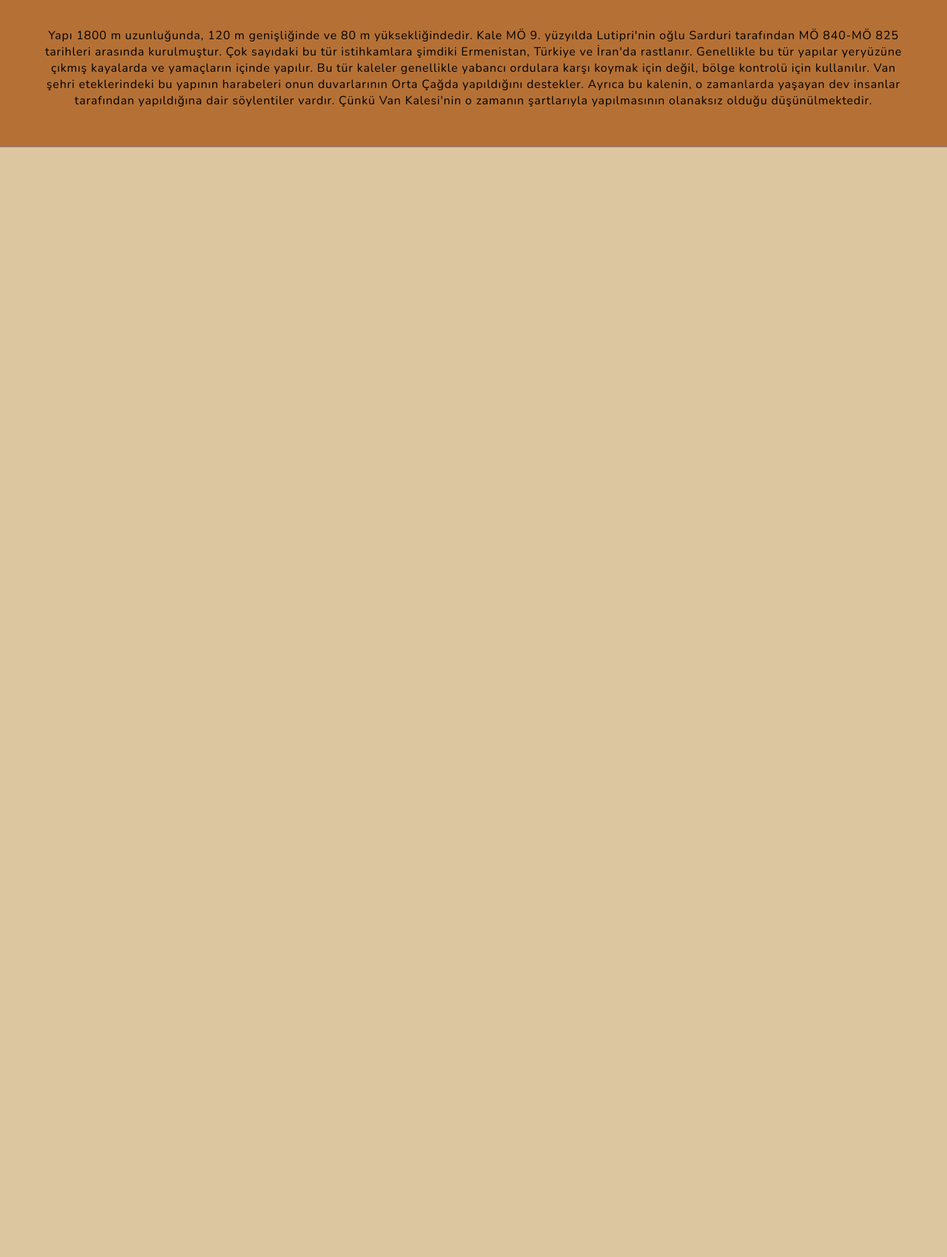
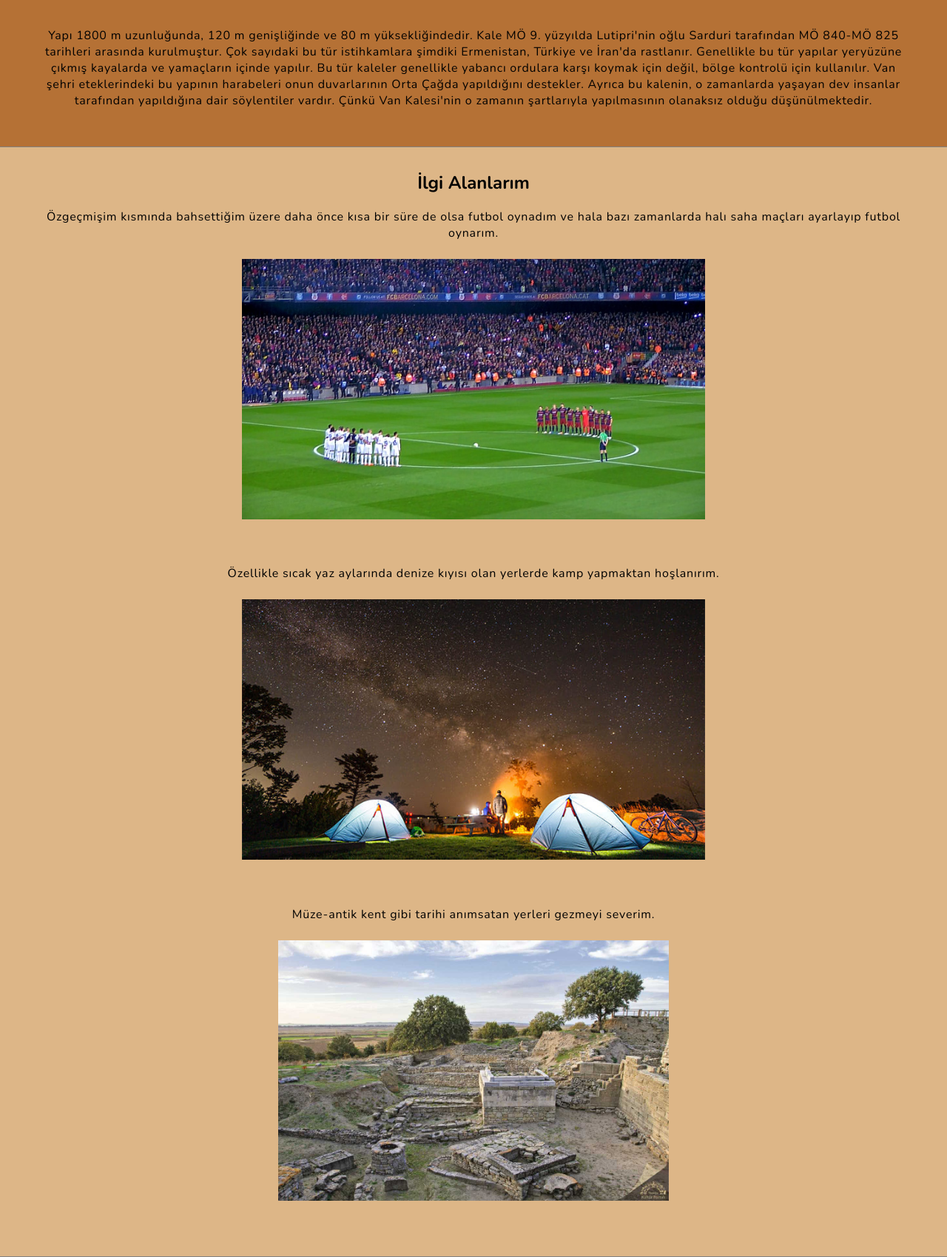
Before and after one commit to yunuis/WebSitem, a PHP site: page / in a window 1280 px wide. Shown: the part 3454-5153 px from the top of the page at 74% size. Before the commit the page ends 3653 px from the top, so only its background shows below. Run offline with PHP 8.4, Linux system fonts and the light colour scheme; some web fonts are replaced.

Commit message:
ilgi alanlarım kısmı tamamlandı

```diff
--- a/CSS/main.css
+++ b/CSS/main.css
@@ -197,3 +197,21 @@ max-height: 400px;}
     max-width: 100%;
     height: auto;
 }
+#ilgi-alanlarim{
+    display: flex;
+    flex-direction: column;
+    justify-content: center;
+    align-items: center;
+    padding: 2rem;
+    border-bottom: 1px solid grey;
+ }
+ #ilgi-alanlarim p{
+    text-align: center;
+    padding: 1.2rem;
+    letter-spacing: 0.8px;
+ }
+ #ilgi-alanlarim .img6{
+    max-width: 100%;
+    height: auto;
+    padding: 1.5rem;
+ }
--- a/index.html
+++ b/index.html
@@ -25,7 +25,7 @@
             <li><a href="#ozgecmis">Özgeçmiş</a></li>
             <li><a href="#sehrim">Şehrim</a></li>
             <li><a href="#mirasimiz">Mirasımız</a></li>
-            <li><a href="#ilgi-alanlarım">İlgi Alanlarım</a></li>
+            <li><a href="#ilgi-alanlarim">İlgi Alanlarım</a></li>
             <li><a href="#login">Login</a></li>
             <li><a href="#iletisim">İletişim</a></li>
          </ul>
@@ -221,5 +221,22 @@
                 Çünkü Van Kalesi'nin o zamanın şartlarıyla yapılmasının olanaksız olduğu düşünülmektedir.
             </p>
         </section>
+        <section id="ilgi-alanlarim" class="cream-mid">
+            <h3 class="text-center heading-medium">İlgi Alanlarım</h3>
+            <p>
+                Özgeçmişim kısmında bahsettiğim üzere daha önce kısa bir süre de olsa futbol oynadım ve hala bazı zamanlarda
+                halı saha maçları ayarlayıp futbol oynarım. <br>
+                <img src="images/futbol.jpg" alt="FUTBOL.JPG" class="img6" title="Messi ?> Ronaldo">
+            </p>
+            <p>
+                Özellikle sıcak yaz aylarında denize kıyısı olan yerlerde kamp yapmaktan hoşlanırım. <br>
+                <img src="images/kamp.jpg" alt="KAMP.JPG" class="img6" title="Yıldızlı bir gecede kamp yapmak güzeldir..">
+            </p>
+            <p>
+                 Müze-antik kent gibi tarihi anımsatan yerleri gezmeyi severim.<br>
+                <img src="images/antikkent.jpg" alt="AntikKent.JPG" class="img6" title="Troya Antik Kenti">
+            </p>
+
+        </section>
 </body>
 </html>
```
Also changed, not shown: images/antikkent.jpg (added), images/film.jpg (added), images/futbol.jpg (added), images/kamp.jpg (added).
